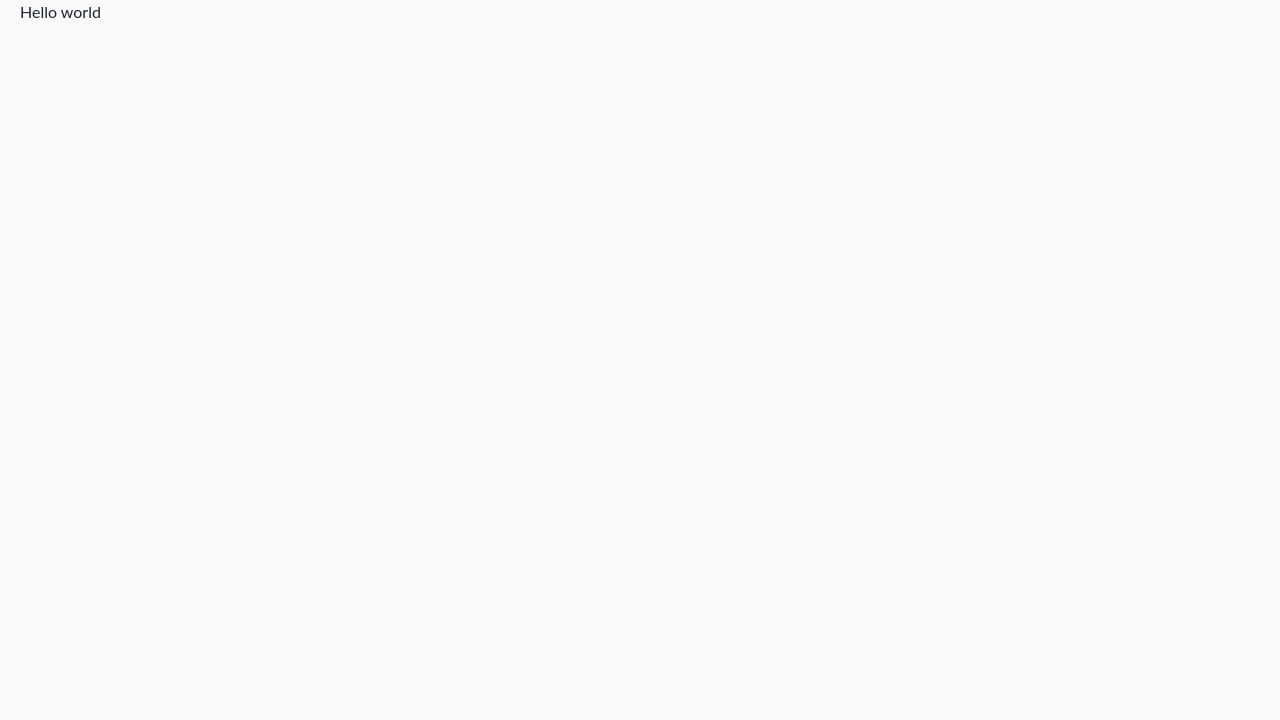
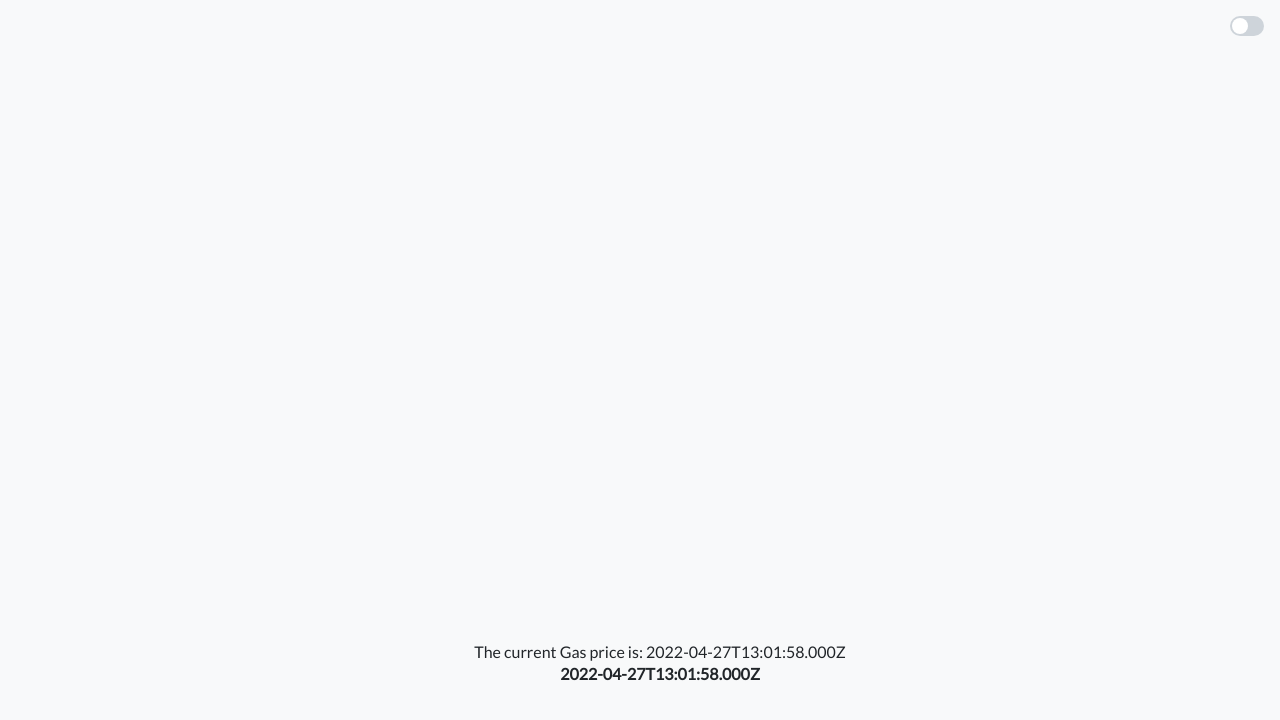
Before and after one commit to Qazalin/eth-gastracker, a Next.js app: page / in a window 1280 px wide. Shown: the top 720 px of the page. Built offline with nearby package versions, Linux system fonts and the light colour scheme.

Commit message:
feat: Fetch data using SSR

```diff
--- a/package.json
+++ b/package.json
@@ -11,6 +11,8 @@
     "@chakra-ui/theme-tools": "1.1.2",
     "@emotion/react": "11.1.5",
     "@emotion/styled": "11.1.5",
+    "@fontsource/lato": "^4.5.5",
+    "@fontsource/raleway": "^4.5.5",
     "framer-motion": "^4.0.3",
     "next": "latest",
     "react": "^17.0.2",
@@ -20,6 +22,8 @@
     "@types/node": "^14.6.0",
     "@types/react": "^17.0.3",
     "@types/react-dom": "^17.0.3",
+    "eslint": "^8.14.0",
+    "eslint-config-next": "^12.1.5",
     "typescript": "4.3.2"
   }
 }
--- /dev/null
+++ b/src/components/GasView.tsx
@@ -0,0 +1,9 @@
+import { Box, Text } from "@chakra-ui/react";
+
+export const GasView = ({ gasprice }) => {
+  return (
+    <Box>
+      <Text>The current Gas price is: {gasprice}</Text>
+    </Box>
+  );
+};
--- a/src/components/Layout.tsx
+++ b/src/components/Layout.tsx
@@ -1,9 +1,11 @@
 import { Box, Text } from "@chakra-ui/react";
+import { LayoutPropType } from "@etherTrack/types";
+import React from "react";
 
-export const Layout = () => {
+export const Layout: React.FC<LayoutPropType> = ({ children }) => {
   return (
     <Box w="100vw" h="100vh">
-      <Text>Hello world</Text>
+      {children}
     </Box>
   );
 };
--- a/src/components/index.ts
+++ b/src/components/index.ts
@@ -1,2 +1,3 @@
 export * from "./Layout";
+export * from "./GasView";
 export * from "./DarkModeSwitch";
--- a/src/pages/index.tsx
+++ b/src/pages/index.tsx
@@ -1,13 +1,42 @@
-import { Text } from "@chakra-ui/react";
-import { Layout, DarkModeSwitch } from "@etherTrack/components";
+import { Center, Text, Button } from "@chakra-ui/react";
+import { Layout, GasView, DarkModeSwitch } from "@etherTrack/components";
+import { useRouter } from "next/router";
+import { useCallback, useEffect, useState } from "react";
 
-const Index = () => {
+const Index = ({ time }) => {
+  const [gasPrice, setGasPrice] = useState(time);
+  function revalidate() {
+    fetch("/api/revalidate");
+    setGasPrice(time);
+    console.log(time);
+  }
+
+  /* useEffect(() => {
+    var timerID = setInterval(async () => {
+      console.log("time is ", time);
+      revalidate();
+    }, 3000);
+    return () => clearInterval(timerID);
+  }); */
+
   return (
     <Layout>
-      <Text>Hello</Text>
       <DarkModeSwitch />
+      <Center flexDir="column" mt="50%">
+        <GasView gasprice={gasPrice} />
+        <Button onClick={() => revalidate()}>{time}</Button>
+      </Center>
     </Layout>
   );
 };
 
 export default Index;
+
+export async function getStaticProps() {
+  return {
+    props: {
+      time: new Date().toISOString(),
+    },
+    // revalidate: 5, // revalidate the data every 5 seconds
+  };
+}
--- /dev/null
+++ b/src/types/PropTypes.ts
@@ -0,0 +1,4 @@
+import React from "react";
+export type LayoutPropType = {
+  children?: React.ReactNode;
+};
--- /dev/null
+++ b/src/types/index.ts
@@ -0,0 +1 @@
+export * from "./PropTypes";
```
Also changed, not shown: src/pages/_app.tsx (+9 -5 lines), src/pages/api/revalidate.ts (added, +16 -0 lines), src/pages/test/index.tsx (added, +20 -0 lines), .eslintrc.json (added), 2 other files (tests, documents, lock files or other folders).
